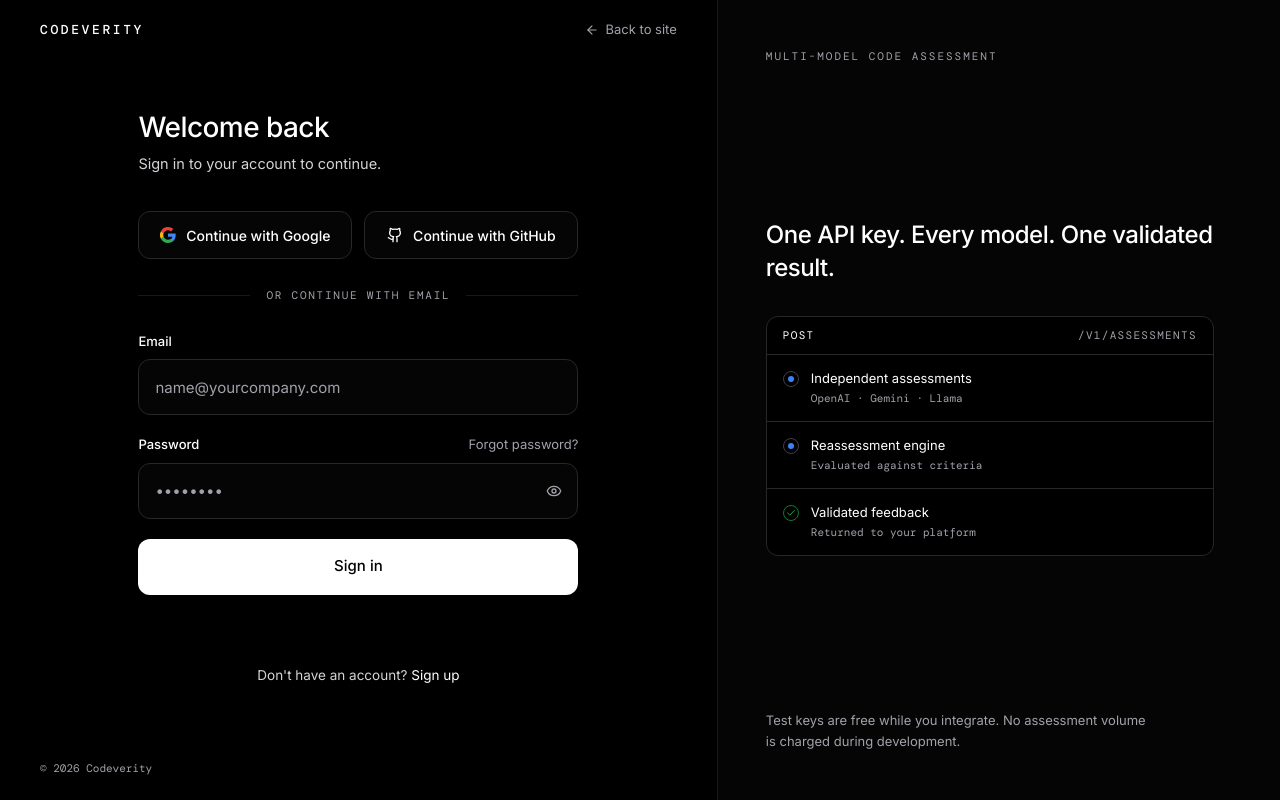
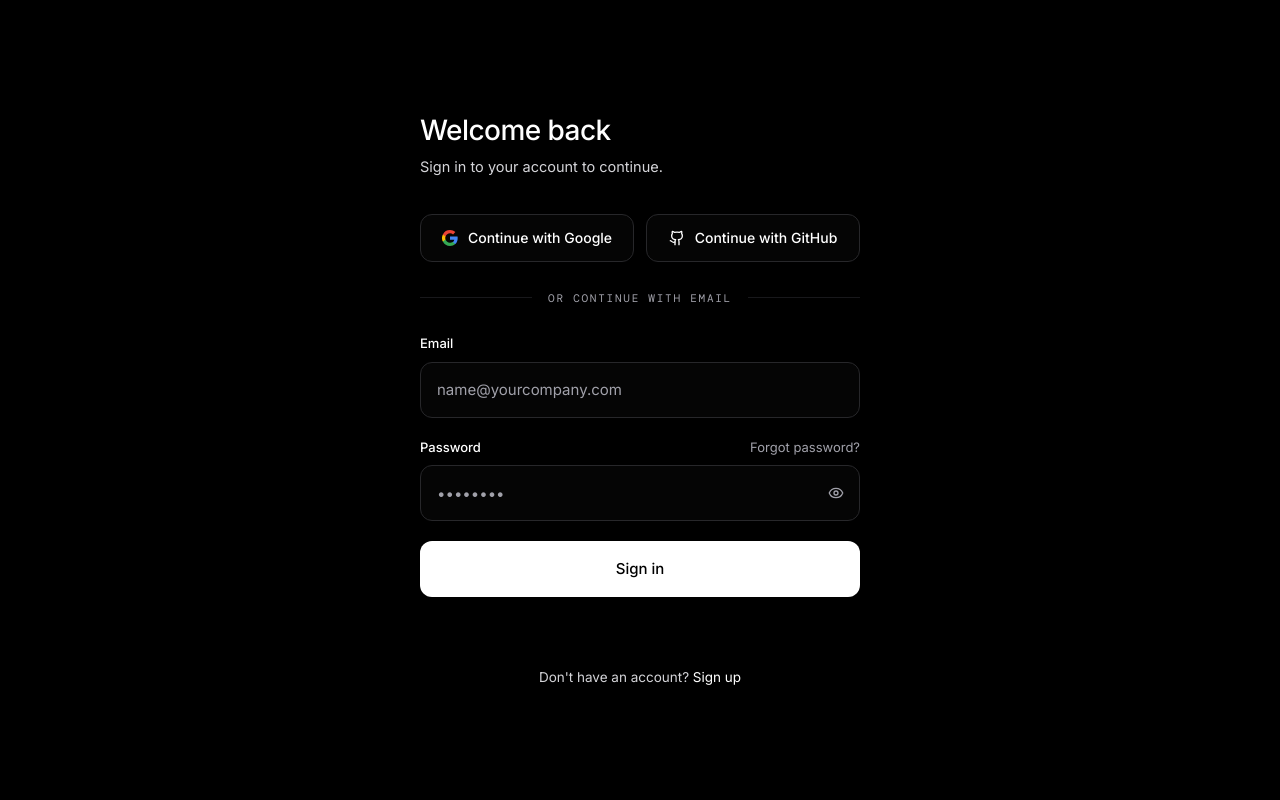
Before and after one commit to Olisagold/codeverity, a Next.js app in the folder apps/web/: page /login in a window 1280 px wide. Built offline with nearby package versions, Linux system fonts and the light colour scheme.

Commit message:
refactor(auth): remove AuthAside component and simplify AuthLayout structure

```diff
--- a/apps/web/components/auth/AuthAside.tsx
+++ /dev/null
@@ -1,57 +0,0 @@
-import React from 'react';
-import { CheckIcon } from 'lucide-react';
-
-const stages = [
-  { label: 'Independent assessments', detail: 'OpenAI · Gemini · Llama' },
-  { label: 'Reassessment engine', detail: 'Evaluated against criteria' },
-  { label: 'Validated feedback', detail: 'Returned to your platform' },
-];
-
-export function AuthAside() {
-  return (
-    <aside className="hidden h-full flex-col justify-between border-l border-line-soft bg-surface p-12 lg:flex">
-      <p className="font-mono text-[11px] uppercase tracking-[0.18em] text-faint">
-        Multi-model code assessment
-      </p>
-
-      <div className="max-w-md">
-        <h2 className="text-2xl font-medium leading-snug tracking-[-0.02em] text-white">
-          One API key. Every model. One validated result.
-        </h2>
-
-        <div className="mt-8 overflow-hidden rounded-xl border border-line bg-base">
-          <div className="flex items-center justify-between border-b border-line px-4 py-2.5 font-mono text-[11px] uppercase tracking-[0.12em] text-faint">
-            <span className="text-white">POST</span>
-            <span>/v1/assessments</span>
-          </div>
-          <ol className="divide-y divide-line">
-            {stages.map((stage, index) => (
-              <li key={stage.label} className="flex items-start gap-3 px-4 py-3.5">
-                <span
-                  aria-hidden="true"
-                  className={`mt-0.5 flex h-4 w-4 shrink-0 items-center justify-center rounded-full border ${
-                    index === stages.length - 1 ? 'border-ok/60' : 'border-line-strong'
-                  }`}
-                >
-                  {index === stages.length - 1 ? (
-                    <CheckIcon className="h-2.5 w-2.5 text-ok" />
-                  ) : (
-                    <span className="h-1.5 w-1.5 rounded-full bg-accent" />
-                  )}
-                </span>
-                <span>
-                  <span className="block text-[13px] text-white">{stage.label}</span>
-                  <span className="mt-0.5 block font-mono text-[11px] text-faint">{stage.detail}</span>
-                </span>
-              </li>
-            ))}
-          </ol>
-        </div>
-      </div>
-
-      <p className="max-w-sm text-[13px] leading-relaxed text-faint">
-        Test keys are free while you integrate. No assessment volume is charged during development.
-      </p>
-    </aside>
-  );
-}
--- a/apps/web/components/auth/AuthLayout.tsx
+++ b/apps/web/components/auth/AuthLayout.tsx
@@ -1,7 +1,4 @@
 import React from 'react';
-import Link from 'next/link';
-import { ArrowLeftIcon } from 'lucide-react';
-import { AuthAside } from './AuthAside';
 
 interface AuthLayoutProps {
   title: string;
@@ -12,25 +9,7 @@
 
 export function AuthLayout({ title, subtitle, children, footer }: AuthLayoutProps) {
   return (
-    <div className="grid min-h-screen w-full bg-base font-sans text-white lg:grid-cols-[1fr_minmax(420px,44%)]">
-      <div className="flex min-h-screen flex-col">
-        <header className="flex items-center justify-between px-6 py-5 sm:px-10">
-          <Link
-            href="/"
-            className="font-mono text-[13px] font-medium uppercase tracking-[0.2em] text-white focus-visible:outline-none focus-visible:ring-2 focus-visible:ring-accent focus-visible:ring-offset-2 focus-visible:ring-offset-black"
-          >
-            Codeverity
-          </Link>
-          <Link
-            href="/"
-            className="flex items-center gap-1.5 text-[13px] text-faint transition-colors duration-150 ease-out hover:text-white focus-visible:outline-none focus-visible:ring-2 focus-visible:ring-accent focus-visible:ring-offset-2 focus-visible:ring-offset-black"
-          >
-            <ArrowLeftIcon aria-hidden="true" className="h-3.5 w-3.5" />
-            Back to site
-          </Link>
-        </header>
-
-        <main className="flex flex-1 items-center justify-center px-6 py-10 sm:px-10">
+    <main className="flex min-h-screen w-full items-center justify-center bg-base px-6 py-12 font-sans text-white">
       <div className="w-full max-w-[440px]">
         <h1 className="text-[28px] font-medium leading-tight tracking-[-0.02em] text-white">{title}</h1>
         <p className="mt-2 text-[14.5px] text-muted">{subtitle}</p>
@@ -38,13 +17,5 @@
         <div className="mt-8 text-center text-[13.5px] text-muted">{footer}</div>
       </div>
     </main>
-
-        <footer className="px-6 py-6 sm:px-10">
-          <p className="text-center font-mono text-[11px] text-faint lg:text-left">© 2026 Codeverity</p>
-        </footer>
-      </div>
-
-      <AuthAside />
-    </div>
   );
 }
```
Lines whose indentation alone changed are shown as unchanged.
